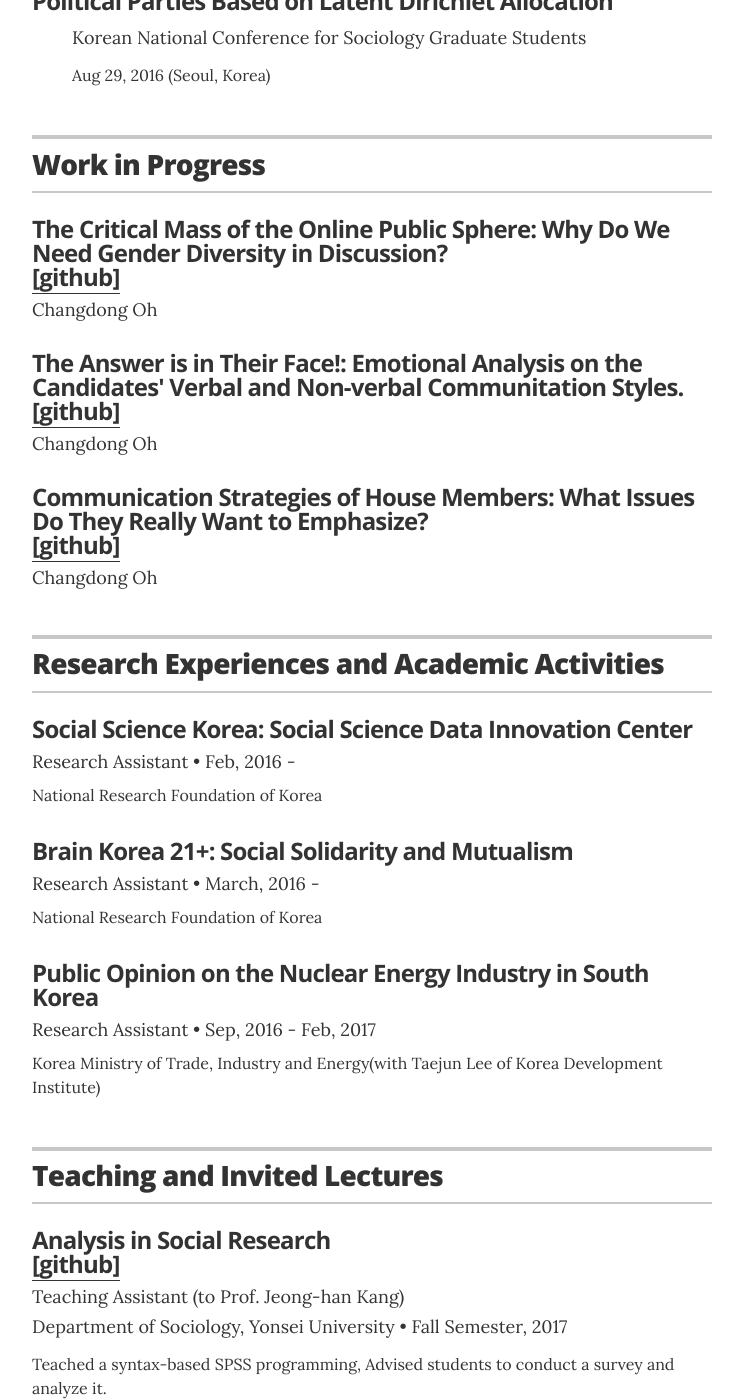
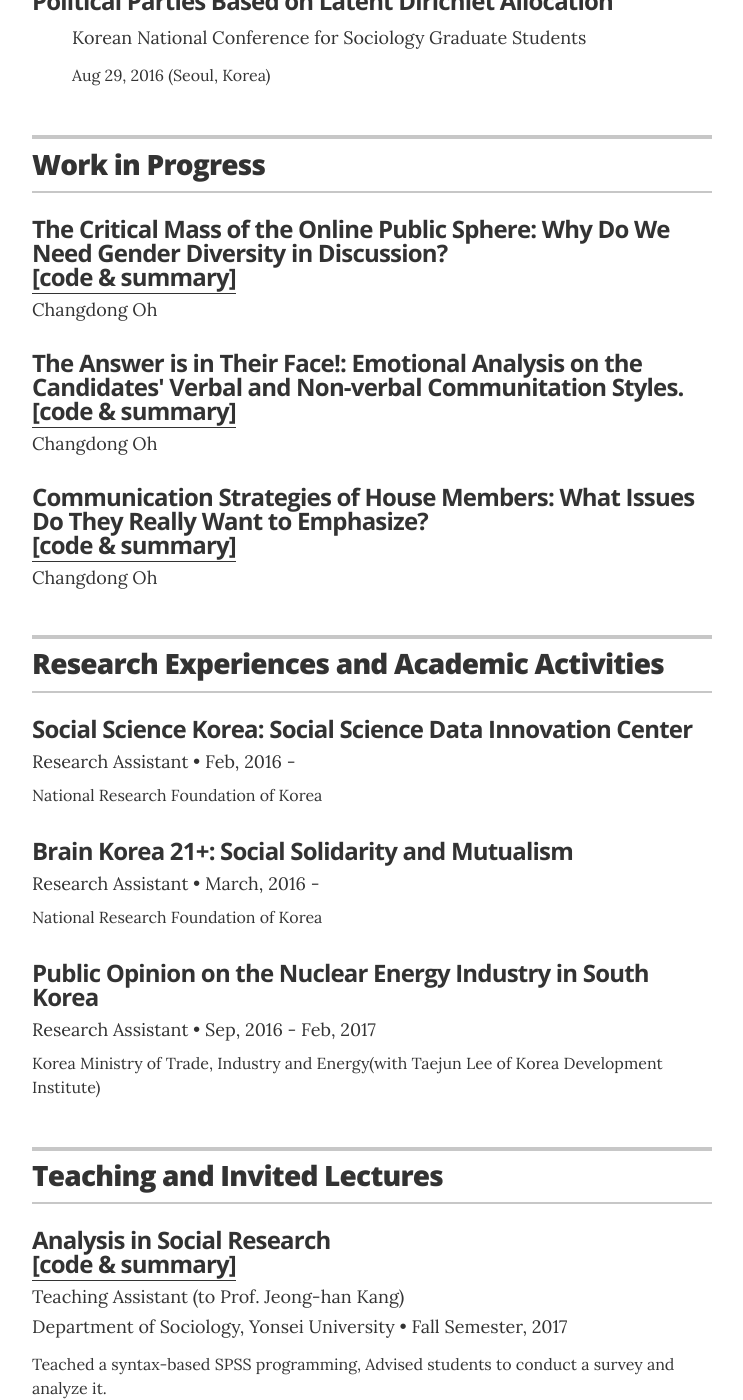
Before and after one commit to ChangdongOh/ChangdongOh.github.io, a Jekyll site: the page built from index.html, in a window 1280 px wide and 1400 px high, scrolled down 2102 px. Shown: the whole window, without its empty margins (268-1011 px from the left). Built offline with Jekyll 4.4.1, drawn with Linux system fonts in a browser that asks for light colours; some of the changed text lies outside the part shown.

Commit message:
github -> code & summary

```diff
--- a/_data/experience.yml
+++ b/_data/experience.yml
@@ -1,3 +1,3 @@
-- title: A Comparative Analysis of Nuclear Energy Issue Frames in Press Releases and News Articles  <br><a href = "https://github.com/ChangdongOh/nuclearenergy"> [github] </a> / <a href = "http://www.dbpia.co.kr/Journal/ArticleDetail/NODE07237927"> [paper] </a>
+- title: A Comparative Analysis of Nuclear Energy Issue Frames in Press Releases and News Articles  <br><a href = "https://github.com/ChangdongOh/nuclearenergy"> [code & summary] </a> / <a href = "http://www.dbpia.co.kr/Journal/ArticleDetail/NODE07237927"> [paper] </a>
   author: Taejun Lee, Seungbae Lee, and Changdong Oh.
   summary: Taejun Lee, Seungbae Lee, and Changdong Oh. 2017. "A Comparative Analysis of Nuclear Energy Issue Frames in Press Releases and News Articles&#58; A Topic Modeling Approach." Korean Journal of Communication Science. 17(3)&#58; 172~229. DOI 10.14696/jcs.2017.09.17.3.172
--- a/_data/lectures.yml
+++ b/_data/lectures.yml
@@ -1,12 +1,12 @@
 # Lectures
 
-- title: Analysis in Social Research <br><a href = "https://github.com/ChangdongOh/socialresearchspss"> [github] </a>
+- title: Analysis in Social Research <br><a href = "https://github.com/ChangdongOh/socialresearchspss"> [code & summary] </a>
   role: Teaching Assistant (to Prof. Jeong-han Kang)
   place: Department of Sociology, Yonsei University
   year: Fall Semester, 2017
   summary: Teached a syntax-based SPSS programming, Advised students to conduct a survey and analyze it.
 
-- title: Elementary R Programming <br><a href = "https://github.com/ChangdongOh/rbasic"> [github] </a>
+- title: Elementary R Programming <br><a href = "https://github.com/ChangdongOh/rbasic"> [code & summary] </a>
   role: Teaching Assistant (to Bonsang Koo, Ph.D.)
   place: Social Science Data Innovation Center, Yonsei University
   year: Aug, 2017
@@ -18,7 +18,7 @@
   year: Spring/Fall Semester, 2017
   summary: Graded assignments, Designed and ran online discussion sessions.
 
-- title: Semantic Network Analysis using R <br><a href = "https://github.com/ChangdongOh/kdiworkshop20161229"> [github] </a>
+- title: Semantic Network Analysis using R <br><a href = "https://github.com/ChangdongOh/kdiworkshop20161229"> [code & summary] </a>
   role: Lecturer
   place: Korea Development Institute
   year: Dec 29, 2016
--- a/_data/projects.yml
+++ b/_data/projects.yml
@@ -1,5 +1,5 @@
 # Projects
-- title: The Evolution of Moral Politics&#58; Analysis on Moral Foundations of Korean Parties 2008-2016  <br><a href = "https://github.com/ChangdongOh/MoralFoundations"> [github] </a> / <a href = "https://github.com/ChangdongOh/MoralFoundations"> [paper] </a>
+- title: The Evolution of Moral Politics&#58; Analysis on Moral Foundations of Korean Parties 2008-2016  <br><a href = "https://github.com/ChangdongOh/MoralFoundations"> [code & summary] </a> / <a href = "https://github.com/ChangdongOh/MoralFoundations"> [paper] </a>
   conf: 112th Annual Meeting of the American Sociological Association
   placedate: Aug 12-15, 2017 (Montreal, Canada) <br>Round Table of Political Sociology Session.
   conf2: 3rd International Conference on Computational Social Science(IC2S2)
--- a/_data/recognitions.yml
+++ b/_data/recognitions.yml
@@ -1,14 +1,14 @@
-- title: The Critical Mass of the Online Public Sphere&#58; Why Do We Need Gender Diversity in Discussion? <br><a href = "https://github.com/ChangdongOh/Critical-Mass-of-Online-Public-Sphere"> [github] </a>
+- title: The Critical Mass of the Online Public Sphere&#58; Why Do We Need Gender Diversity in Discussion? <br><a href = "https://github.com/ChangdongOh/Critical-Mass-of-Online-Public-Sphere"> [code & summary] </a>
   author: Changdong Oh
   summary:
   complete:
 
-- title: The Answer is in Their Face!&#58; Emotional Analysis on the Candidates' Verbal and Non-verbal Communitation Styles. <br><a href = "https://github.com/ChangdongOh/emotion_on_their_face"> [github] </a>
+- title: The Answer is in Their Face!&#58; Emotional Analysis on the Candidates' Verbal and Non-verbal Communitation Styles. <br><a href = "https://github.com/ChangdongOh/emotion_on_their_face"> [code & summary] </a>
   author: Changdong Oh
   summary:
   complete:
 
-- title: Communication Strategies of House Members&#58; What Issues Do They Really Want to Emphasize? <br><a href = "https://github.com/ChangdongOh/embedd_representatives"> [github] </a>
+- title: Communication Strategies of House Members&#58; What Issues Do They Really Want to Emphasize? <br><a href = "https://github.com/ChangdongOh/embedd_representatives"> [code & summary] </a>
   author: Changdong Oh
   summary:
   complete:
```
